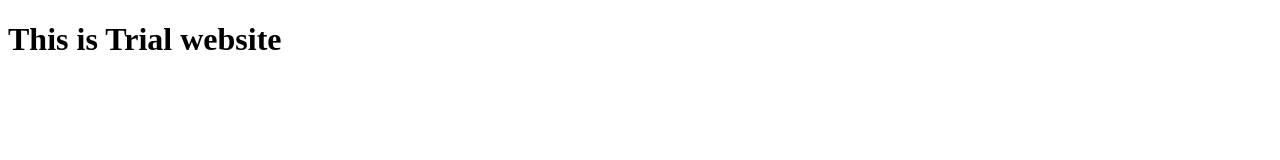
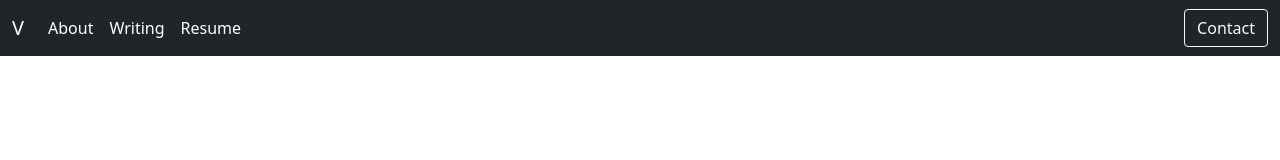
Before and after one commit to nightboard/nightboard.github.io, a plain HTML site: page index.html in a window 1280 px wide. Drawn offline with nearby package versions, Linux system fonts and the light colour scheme.

Commit message:
navbar added

```diff
--- a/index.html
+++ b/index.html
@@ -1,12 +1,38 @@
-<!DOCTYPE html>
+<!doctype html>
 <html lang="en">
-<head>
-    <meta charset="UTF-8">
-    <meta http-equiv="X-UA-Compatible" content="IE=edge">
-    <meta name="viewport" content="width=device-width, initial-scale=1.0">
+  <head>
+    <!-- Required meta tags -->
+    <meta charset="utf-8">
+    <meta name="viewport" content="width=device-width, initial-scale=1">
+
+    <!-- Bootstrap CSS -->
+    <link href="https://cdn.jsdelivr.net/npm/bootstrap@5.0.0-beta2/dist/css/bootstrap.min.css" rel="stylesheet" integrity="sha384-BmbxuPwQa2lc/FVzBcNJ7UAyJxM6wuqIj61tLrc4wSX0szH/Ev+nYRRuWlolflfl" crossorigin="anonymous">
     <title>Visrut's Home Page</title>
-</head>
-<body>
-    <h1>This is Trial website</h1>
-</body>
+  </head>
+  <body>
+    <nav class="navbar navbar-expand-lg navbar-dark bg-dark">
+    <div class="container-fluid">
+        <a class="navbar-brand" href="https://nightboard.github.io/">V</a>
+        <button class="navbar-toggler" type="button" data-bs-toggle="collapse" data-bs-target="#navbarSupportedContent" aria-controls="navbarSupportedContent" aria-expanded="false" aria-label="Toggle navigation">
+        <span class="navbar-toggler-icon"></span>
+        </button>
+        <div class="collapse navbar-collapse" id="navbarSupportedContent">
+        <ul class="navbar-nav me-auto mb-2 mb-lg-0">
+            <li class="nav-item">
+            <a class="nav-link active" aria-current="page" href="./pages/about.html">About</a>
+            </li>
+            <li class="nav-item">
+            <a class="nav-link active" aria-current="page" href="./pages/writing.html">Writing</a>
+            </li>
+            <li class="nav-item">
+            <a class="nav-link active" aria-current="page" href="./pages/resume.html">Resume</a>
+            </li>
+        </ul>
+        <div class="d-flex">
+            <a class="btn btn-outline-light" aria-current="page" href="./pages/contact.html">Contact</a>
+        </div>
+        </div>
+    </div>
+    </nav>
+  </body>
 </html>
```
Also changed, not shown: pages/about.html (added), pages/contact.html (added), pages/resume.html (added), pages/writing.html (added).
